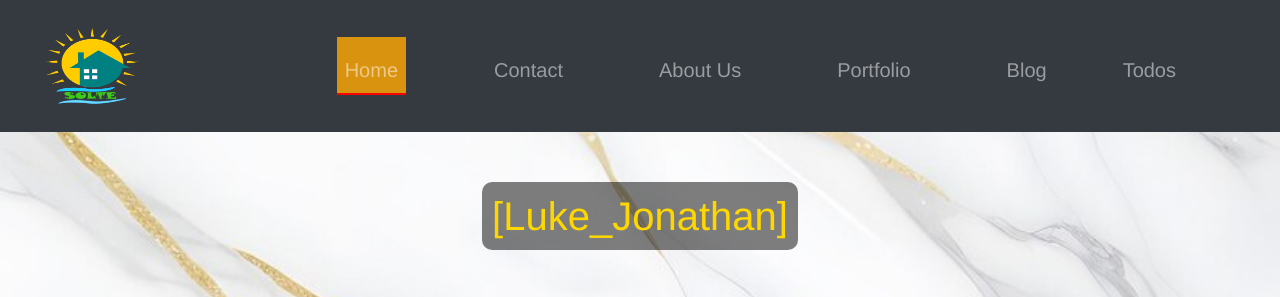
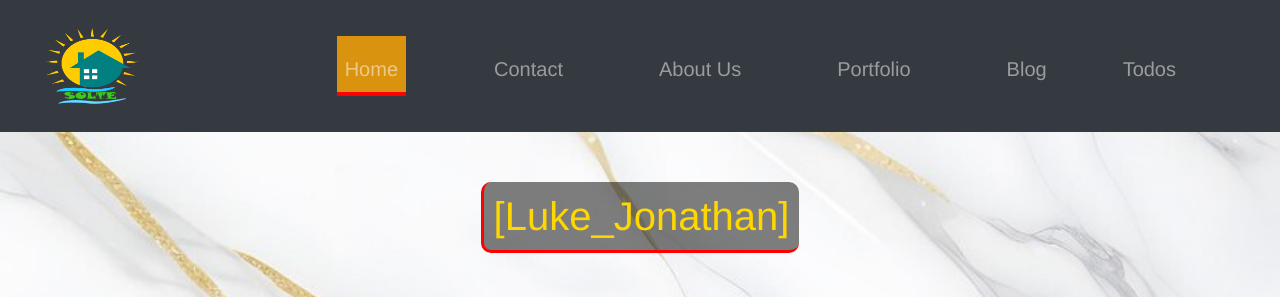
Before and after one commit to Luke-02/WDP-065-Final-Project-Luke-Jonathan, a website: page index.html in a window 1280 px wide. Shown: the top 297 px of the page. Drawn offline with nearby package versions, Linux system fonts and the light colour scheme.

Commit message:
css slight update

```diff
--- a/styles.css
+++ b/styles.css
@@ -27,7 +27,7 @@ th {
 
 .active-nav-item {
   background-color: rgb(218, 147, 15);
-  border-bottom: 2px solid red; /* Change the color here */
+  border-bottom: 4px solid red; /* Change the color here */
   color: white; /* You can adjust the text color as needed */
 }
 
@@ -429,6 +429,8 @@ h1 {
   display: inline-block; /* Make the container only as wide as its content */
   padding: 10px; /* Add padding to the container */
   border-radius: 10px; /* Add rounded corners to the container */
+  border-bottom: 3px solid red; /* Change the color here */
+  border-left: 3px solid red; /* Change the color here */
 }
 
 .container-heading-design h1 {
```
